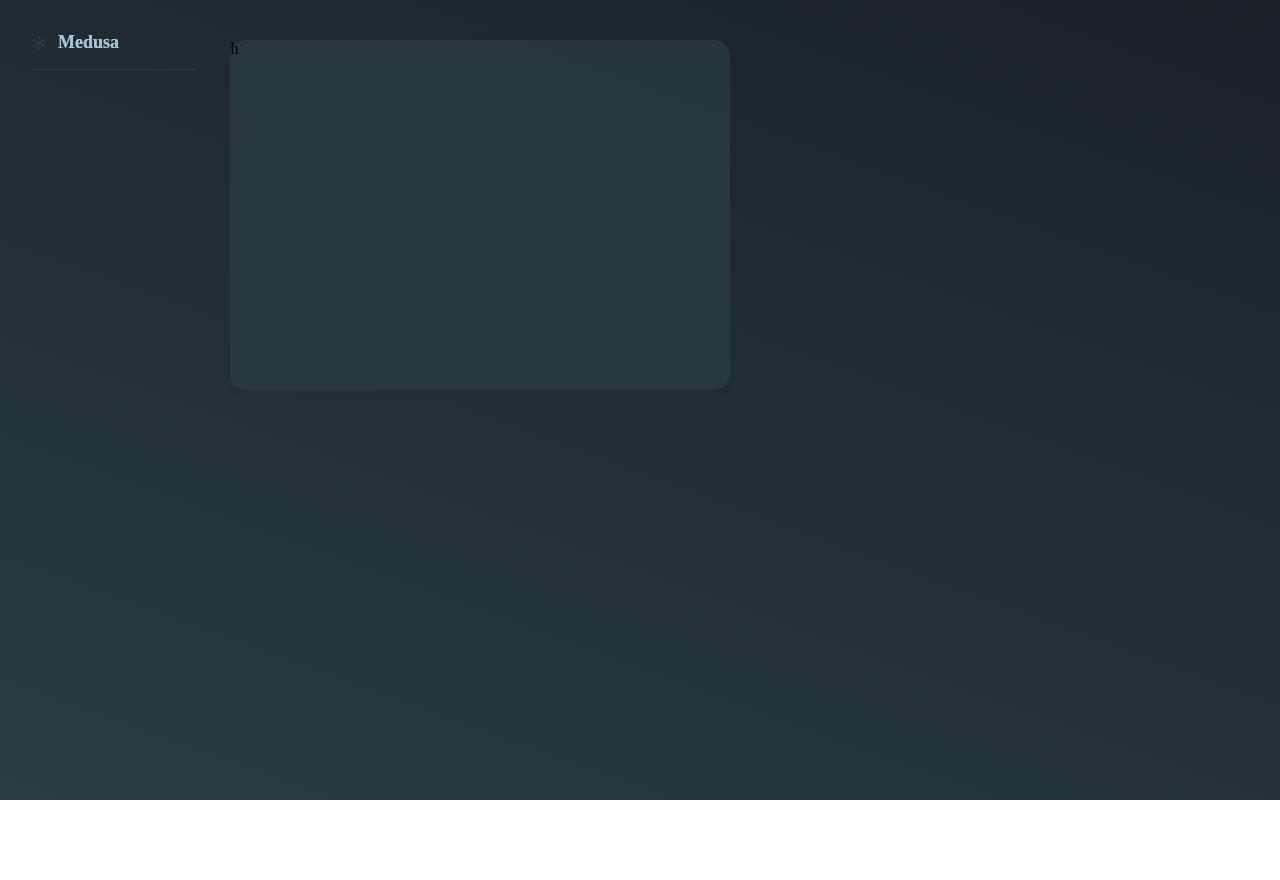
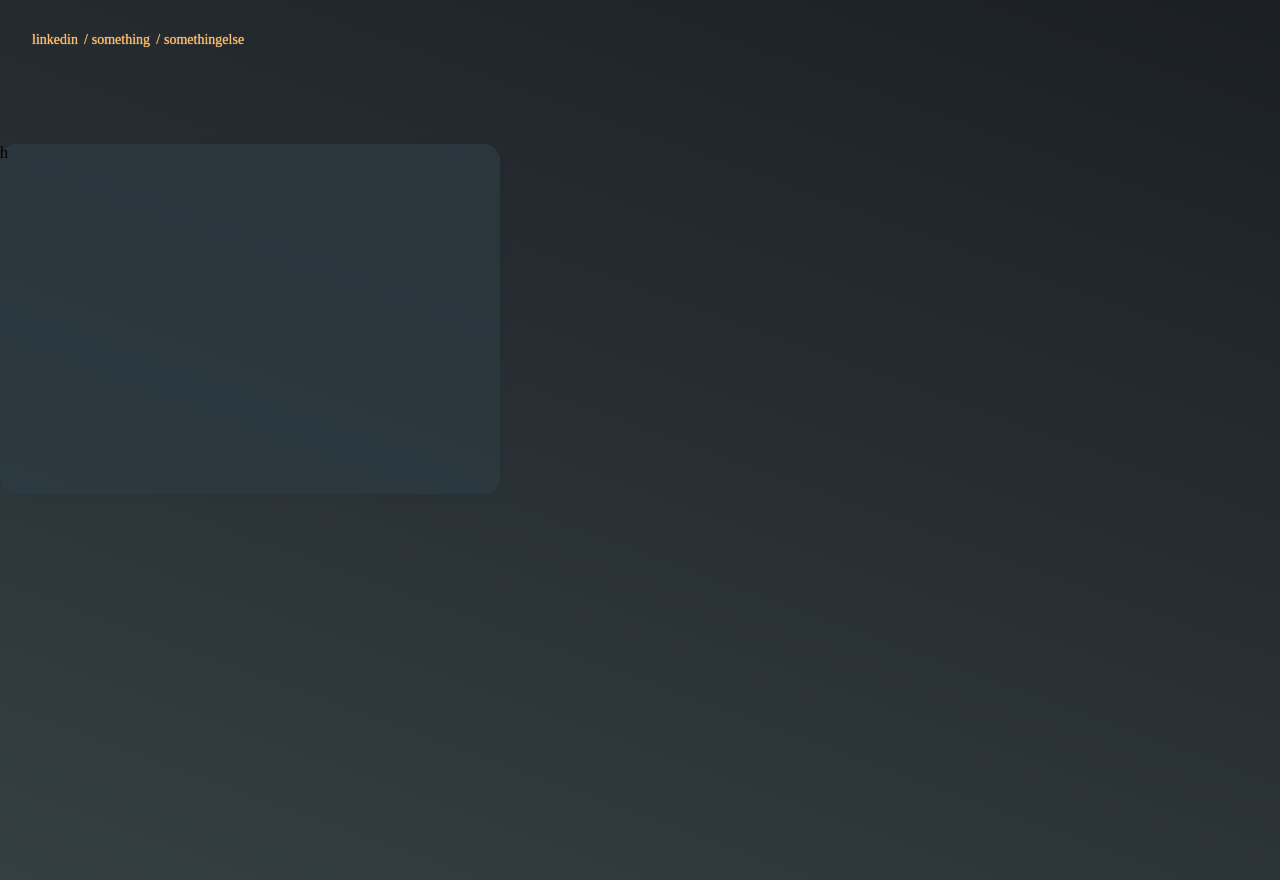
Before and after one commit to SwampPear/Medusa, a website: page medusa-experimental/medusa/src/index.html in a window 1280 px wide. Before the commit the page ends 800 px from the top, so only its background shows below. Drawn offline with Linux system fonts and the light colour scheme; a web font is replaced by a local one.

Commit message:
I think I'm gonna go with an iridescent orange + steel color scheme with more neon colors for labels and separations

```diff
--- a/medusa-experimental/medusa/src/index.html
+++ b/medusa-experimental/medusa/src/index.html
@@ -9,28 +9,48 @@
     <script type="module" src="/main.js" defer></script>
   </head>
   <body>
-    <main>
-      <nav>
+    <nav>
 
-        <div class="brand">
-          <svg xmlns="http://www.w3.org/2000/svg" class="brand__icon" viewBox="0 0 16 16">
-            <path d="M8 0a1 1 0 0 1 1 1v5.268l4.562-2.634a1 1 0 1 1 1 1.732L10 8l4.562 2.634a1 1 0 1 1-1 1.732L9 9.732V15a1 1 0 1 1-2 0V9.732l-4.562 2.634a1 1 0 1 1-1-1.732L6 8 1.438 5.366a1 1 0 0 1 1-1.732L7 6.268V1a1 1 0 0 1 1-1z"/>
-          </svg>
-          <span class="brand__name">
-            Medusa
-          </span>
-        </div>
+      <div class="breadcrumb">
+      </div>
 
-        <hr class="brand__divider"/>
-
-      </nav>
-
-      <div class="content">
-        <div class="widget">
-          h
-        </div>
+    </nav>
+    <main class="content">
+      <div class="widget">
+        h
       </div>
 
     </main>
+    <script>
+      const breadcrumb = document.querySelector('.breadcrumb')
+
+      const renderBreadcrumbLink = (text) => {
+        const link = document.createElement('a')
+        link.classList.add('breadcrumb__link')
+        link.textContent = text
+
+        return link
+      }
+
+      const renderBreadcrumbDelimeter = () => {
+        const delimeter = document.createElement('span')
+        delimeter.classList.add('breadcrumb__link__delimeter')
+        delimeter.textContent = '/'
+
+        return delimeter
+      }
+
+      const renderBreadcrumb = (trail) => {
+        for (let i = 0; i < trail.length; i++) {
+          breadcrumb.appendChild(renderBreadcrumbLink(trail[i]))
+
+          if (i < trail.length - 1) {
+            breadcrumb.appendChild(renderBreadcrumbDelimeter())
+          }
+        }
+      }
+
+      renderBreadcrumb(['linkedin', 'something', 'somethingelse'])
+    </script>
   </body>
 </html>
--- a/medusa-experimental/medusa/src/styles.css
+++ b/medusa-experimental/medusa/src/styles.css
@@ -2,7 +2,7 @@
 
 :root {
   --blue-black: #242d30;
-  --white: #a5c5d3;
+  --white: #fabc6f;
   --brand-gray: #354951;
   --blue-gray: #b1bfc6;
 
@@ -14,60 +14,60 @@
 
 html,
 body {
-  background: linear-gradient(20deg, #2b3b42, #192129);
+  background: linear-gradient(20deg, #343f44, #1b1f23);
   margin: 0;
-}
-
-main {
-  display: flex;
 }
 
 /* Nav */
 
 nav {
-  width: calc(18vw - 4rem);
-  height: calc(100vh - 4rem);
-  padding: 2rem;
+  width: calc(100vw - 4rem);
+  padding: 2rem 2rem 2rem 2rem;
 }
 
-
-/* Brand */
-
-.brand {
-  align-items: center;
+/* Breadcrumb */
+.breadcrumb {
   display: flex;
+  flex-direction: row;
+  justify-content: center;
+  width: fit-content;
 }
 
-.brand__icon {
-  height: 14px;
-  width: 14px;
-  fill: rgba(43, 59, 66, 1);
-  margin: 0 .75rem 0 0;
+.breadcrumb__link,
+.breadcrumb__link__delimeter {
+  color: var(--white);
+  font-family: 'Red Hat Mono';
+  margin: 0;
+  padding: 0;
+  -webkit-user-select: none;
+  user-select: none;
+  text-shadow: 0 0 1px var(--white);
 }
 
-.brand__name {
-  font-size: 1.125rem;
-  color: var(--white);
-  font-family: 'Red Hat Mono';
-  font-weight: bold;
-  text-shadow: 0 0 .5px var(--white);
+.breadcrumb__link {
+  background-color: transparent;
+  border: none;
+  cursor: pointer;
+  font-size: .875rem;
+  transition: var(--transition);
 }
 
-.brand__divider {
-  background-color: rgba(43, 59, 66, 1);
-  border: none;
-  border-radius: .5px;
-  height: 1px;
-  margin: 1rem 0;
-  width: 100%;
+.breadcrumb__link:hover {
+  text-shadow: 0 0 4px var(--white);
+}
+
+.breadcrumb__link__delimeter {
+  cursor: default;
+  font-size: .875rem;
+  margin: 0 .25rem 0 .375rem;
 }
 
 /* Content */
 
 .content {
-  height: calc(100vh - 5);
-  padding: 2.5rem 2rem 2.5rem 0;
-  width: calc(85vw - 2);
+  height: calc(100vh - 8rem);
+  padding: 4rem 2rem 4rem 0;
+  width: calc(85vw - 2rem);
 }
 
 /* Widget */
```
